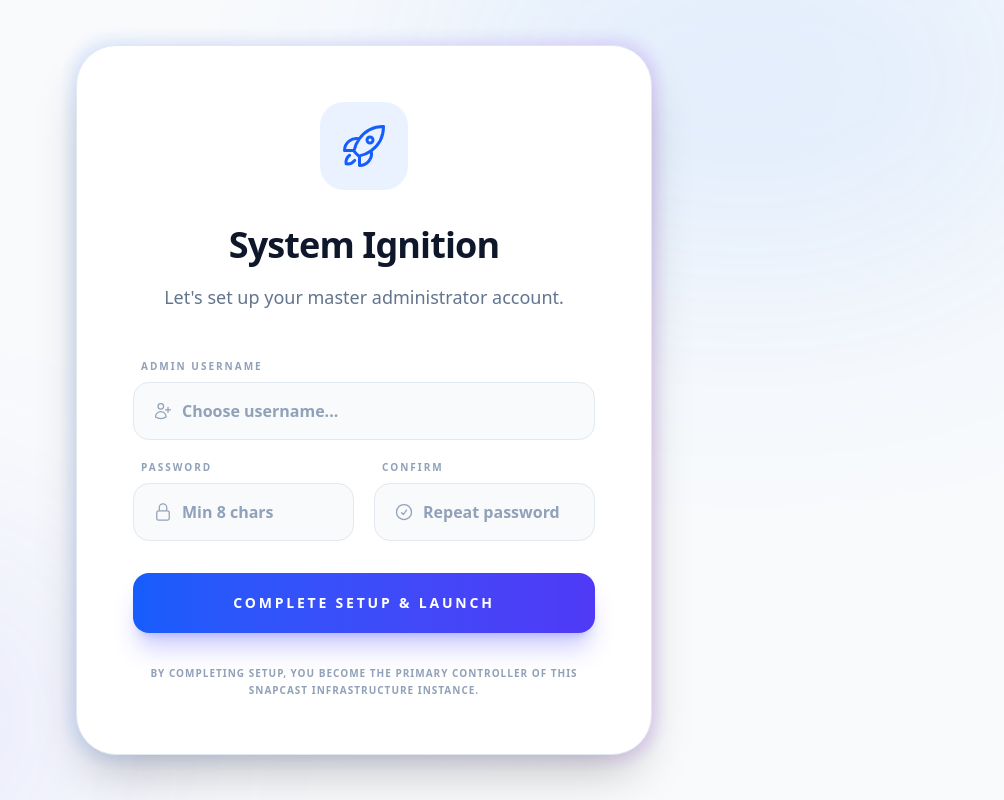
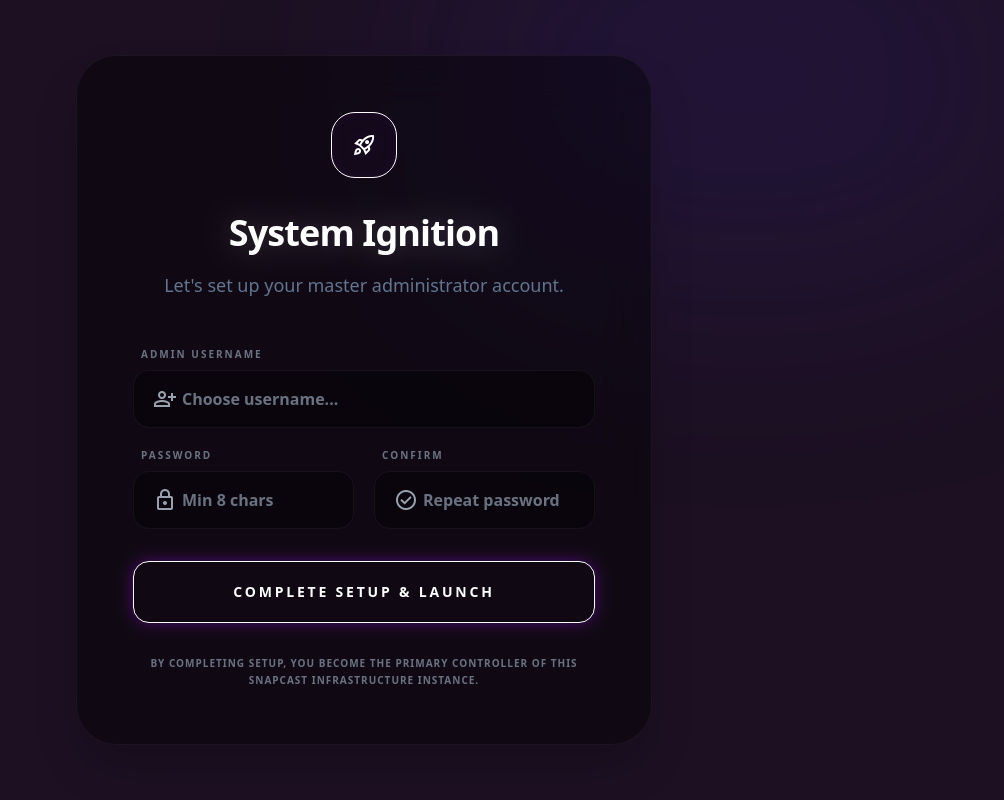
Before and after one commit to NaturalDevCR/Snapcast-Manager, a Vue app in the folder client/: page /setup in a window 1280 px wide. Shown: the whole page, without its empty margins (276-1280 px from the left). Built offline with nearby package versions, Linux system fonts and the light colour scheme; the HTML template or start-up script is replaced by a standard one.

Commit message:
feat(ui): redesign Logs, Login and Setup views to match Stitch

```diff
--- a/client/src/views/Login.vue
+++ b/client/src/views/Login.vue
@@ -3,7 +3,6 @@
 import { useAuthStore } from '../stores/auth';
 import { useUIStore } from '../stores/ui';
 import { useRouter } from 'vue-router';
-import { LockClosedIcon, UserIcon, ArrowRightIcon } from '@heroicons/vue/24/outline';
 
 const username = ref('');
 const password = ref('');
@@ -27,53 +26,53 @@
 </script>
 
 <template>
-  <div class="min-h-screen bg-slate-50 dark:bg-[#0f172a] flex items-center justify-center p-6 transition-colors duration-500">
+  <div class="min-h-screen bg-brand-bg flex items-center justify-center p-6 transition-colors duration-500">
     <!-- Background Accents -->
     <div class="fixed inset-0 overflow-hidden pointer-events-none">
-        <div class="absolute -top-[10%] -left-[10%] w-[40%] h-[40%] bg-indigo-500/10 blur-[120px] rounded-full"></div>
-        <div class="absolute -bottom-[10%] -right-[10%] w-[40%] h-[40%] bg-purple-500/10 blur-[120px] rounded-full"></div>
+        <div class="absolute -top-[10%] -left-[10%] w-[40%] h-[40%] bg-brand-primary/10 blur-[120px] rounded-full"></div>
+        <div class="absolute -bottom-[10%] -right-[10%] w-[40%] h-[40%] bg-indigo-500/10 blur-[120px] rounded-full"></div>
     </div>
 
     <div class="max-w-md w-full relative group">
       <!-- Glow Effect -->
-      <div class="absolute -inset-1 bg-gradient-to-r from-indigo-500 to-purple-600 rounded-[2.5rem] blur opacity-20 group-hover:opacity-30 transition duration-1000"></div>
+      <div class="absolute -inset-1 bg-brand-primary/20 rounded-[2.5rem] blur opacity-20 group-hover:opacity-40 transition duration-1000"></div>
 
-      <div class="relative bg-white dark:bg-slate-900 shadow-2xl rounded-[2rem] p-8 md:p-12 border border-slate-200 dark:border-slate-800 animate-in fade-in zoom-in duration-700">
+      <div class="relative bg-black/40 shadow-2xl rounded-[2rem] p-8 md:p-12 border border-white/5 backdrop-blur-xl animate-in fade-in zoom-in duration-700">
         <div class="text-center mb-10">
-           <div class="inline-flex items-center justify-center p-4 bg-indigo-500/10 rounded-2xl mb-6">
-              <LockClosedIcon class="h-10 w-10 text-indigo-600 dark:text-indigo-400" />
+           <div class="inline-flex items-center justify-center p-4 bg-brand-primary/10 rounded-2xl mb-6 shadow-inner border border-brand-primary/20">
+              <span class="material-symbols-outlined text-brand-primary text-4xl drop-shadow-[0_0_15px_rgba(166,13,242,0.4)]">lock</span>
            </div>
-           <h2 class="text-3xl font-black text-slate-900 dark:text-white tracking-tight leading-tight">
+           <h2 class="text-3xl font-black text-white tracking-tight leading-tight drop-shadow-[0_0_15px_rgba(255,255,255,0.2)]">
             Snapcast Manager
           </h2>
-          <p class="mt-2 text-slate-500 dark:text-slate-400 font-medium">Please enter your credentials.</p>
+          <p class="mt-2 text-gray-400 font-medium">Please enter your credentials.</p>
         </div>
 
         <form class="space-y-6" @submit.prevent="handleLogin">
           <div class="space-y-4">
             <div class="relative">
               <div class="absolute inset-y-0 left-0 pl-4 flex items-center pointer-events-none">
-                <UserIcon class="h-5 w-5 text-slate-400" />
+                <span class="material-symbols-outlined text-gray-400 text-[1.2rem]">person</span>
               </div>
               <input
                 id="username"
                 type="text"
                 required
                 v-model="username"
-                class="block w-full pl-11 pr-4 py-3.5 bg-slate-50 dark:bg-slate-800/50 border border-slate-200 dark:border-slate-700 rounded-2xl text-slate-900 dark:text-white placeholder-slate-400 focus:ring-2 focus:ring-indigo-500/20 focus:border-indigo-500 outline-none transition-all font-medium"
+                class="block w-full pl-11 pr-4 py-3.5 bg-black/40 border border-white/5 rounded-2xl text-white placeholder-gray-500 focus:ring-2 focus:ring-brand-primary/50 focus:border-brand-primary/50 outline-none transition-all font-medium"
                 placeholder="Username"
               >
             </div>
             <div class="relative">
               <div class="absolute inset-y-0 left-0 pl-4 flex items-center pointer-events-none">
-                <LockClosedIcon class="h-5 w-5 text-slate-400" />
+                <span class="material-symbols-outlined text-gray-400 text-[1.2rem]">key</span>
               </div>
               <input
                 id="password"
                 type="password"
                 required
                 v-model="password"
-                class="block w-full pl-11 pr-4 py-3.5 bg-slate-50 dark:bg-slate-800/50 border border-slate-200 dark:border-slate-700 rounded-2xl text-slate-900 dark:text-white placeholder-slate-400 focus:ring-2 focus:ring-indigo-500/20 focus:border-indigo-500 outline-none transition-all font-medium"
+                class="block w-full pl-11 pr-4 py-3.5 bg-black/40 border border-white/5 rounded-2xl text-white placeholder-gray-500 focus:ring-2 focus:ring-brand-primary/50 focus:border-brand-primary/50 outline-none transition-all font-medium"
                 placeholder="Password"
               >
             </div>
@@ -82,18 +81,19 @@
           <button
             type="submit"
             :disabled="loading"
-            class="group w-full flex items-center justify-center py-4 px-6 bg-indigo-600 hover:bg-indigo-700 text-white rounded-2xl font-black text-sm uppercase tracking-widest shadow-lg shadow-indigo-600/20 transition-all active:scale-[0.98] disabled:opacity-50"
+            class="group w-full flex items-center justify-center py-4 px-6 bg-brand-primary hover:bg-[#8e0bc9] text-white rounded-2xl font-black text-sm uppercase tracking-widest shadow-[0_0_15px_rgba(166,13,242,0.4)] border border-brand-primary/50 hover:shadow-[0_0_25px_rgba(166,13,242,0.6)] transition-all active:scale-[0.98] disabled:opacity-50"
           >
-            <span v-if="loading" class="animate-pulse">Authenticating...</span>
+            <span v-if="loading" class="animate-pulse flex items-center gap-2"><span class="material-symbols-outlined animate-spin text-[1.2rem]">sync</span>Authenticating...</span>
             <div v-else class="flex items-center">
                 <span>Sign In</span>
-                <ArrowRightIcon class="h-4 w-4 ml-2 group-hover:translate-x-1 transition-transform" />
+                <span class="material-symbols-outlined ml-2 group-hover:translate-x-1 transition-transform text-[1.2rem]">login</span>
             </div>
           </button>
         </form>
 
         <div class="mt-10 text-center">
-            <p class="text-[10px] font-bold text-slate-400 uppercase tracking-[0.3em]">
+            <p class="text-[10px] font-bold text-gray-600 uppercase tracking-[0.3em] flex items-center justify-center gap-2">
+                <span class="material-symbols-outlined text-[14px]">terminal</span>
                 &copy; 2026 Snapcast Manager
             </p>
         </div>
--- a/client/src/views/Setup.vue
+++ b/client/src/views/Setup.vue
@@ -4,12 +4,6 @@
 import { fetchApi } from '../utils/api';
 import { useAuthStore } from '../stores/auth';
 import { useUIStore } from '../stores/ui';
-import {
-    RocketLaunchIcon,
-    UserPlusIcon,
-    LockClosedIcon,
-    CheckCircleIcon
-} from '@heroicons/vue/24/outline';
 
 const username = ref('');
 const password = ref('');
@@ -52,23 +46,23 @@
 </script>
 
 <template>
-    <div class="min-h-screen bg-slate-50 dark:bg-[#0f172a] flex items-center justify-center p-6 transition-colors duration-500">
+    <div class="min-h-screen bg-brand-bg flex items-center justify-center p-6 transition-colors duration-500">
         <!-- Background Accents -->
         <div class="fixed inset-0 overflow-hidden pointer-events-none">
-            <div class="absolute -top-[15%] -right-[5%] w-[50%] h-[50%] bg-blue-500/10 blur-[120px] rounded-full"></div>
-            <div class="absolute -bottom-[10%] -left-[10%] w-[40%] h-[40%] bg-indigo-500/10 blur-[120px] rounded-full"></div>
+            <div class="absolute -top-[15%] -right-[5%] w-[50%] h-[50%] bg-indigo-600/10 blur-[120px] rounded-full"></div>
+            <div class="absolute -bottom-[10%] -left-[10%] w-[40%] h-[40%] bg-brand-primary/10 blur-[120px] rounded-full"></div>
         </div>
 
         <div class="max-w-xl w-full relative group">
             <!-- Glow Effect -->
-            <div class="absolute -inset-1 bg-gradient-to-r from-blue-500 via-indigo-500 to-purple-600 rounded-[2.5rem] blur opacity-15 group-hover:opacity-25 transition duration-1000"></div>
+            <div class="absolute -inset-1 bg-brand-primary/20 rounded-[2.5rem] blur opacity-15 group-hover:opacity-30 transition duration-1000"></div>
 
-            <div class="relative bg-white dark:bg-slate-900 shadow-2xl rounded-[2.5rem] p-8 md:p-14 border border-slate-200 dark:border-slate-800 animate-in fade-in zoom-in duration-1000">
+            <div class="relative bg-black/40 shadow-2xl rounded-[2.5rem] p-8 md:p-14 border border-white/5 backdrop-blur-xl animate-in fade-in zoom-in duration-1000">
                 <div class="text-center mb-12">
-                     <div class="inline-flex items-center justify-center p-5 bg-blue-500/10 rounded-3xl mb-8">
-                        <RocketLaunchIcon class="h-12 w-12 text-blue-600 dark:text-blue-400" />
+                     <div class="inline-flex items-center justify-center p-5 bg-brand-primary/10 rounded-3xl mb-8 border border-brand-primary/20 shadow-[inset_0_0_15px_rgba(166,13,242,0.1)]">
+                        <span class="material-symbols-outlined text-[3rem] text-brand-primary drop-shadow-[0_0_15px_rgba(166,13,242,0.4)]">rocket_launch</span>
                      </div>
-                     <h2 class="text-4xl font-black text-slate-900 dark:text-white tracking-tight leading-tight mb-4">
+                     <h2 class="text-4xl font-black text-white tracking-tight leading-tight mb-4 drop-shadow-[0_0_15px_rgba(255,255,255,0.2)]">
                         System Ignition
                     </h2>
                     <p class="text-slate-500 dark:text-slate-400 font-medium text-lg">
@@ -79,16 +73,16 @@
                 <form class="space-y-8" @submit.prevent="handleSetup">
                     <div class="space-y-5">
                         <div class="group/input">
-                            <label class="text-[10px] font-black text-slate-400 uppercase tracking-[0.2em] mb-2 block px-2 group-focus-within/input:text-blue-500 transition-colors">Admin Username</label>
+                            <label class="text-[10px] font-black text-gray-500 uppercase tracking-[0.2em] mb-2 block px-2 group-focus-within/input:text-brand-primary transition-colors">Admin Username</label>
                             <div class="relative">
                                 <div class="absolute inset-y-0 left-0 pl-5 flex items-center pointer-events-none">
-                                    <UserPlusIcon class="h-5 w-5 text-slate-400 group-focus-within/input:text-blue-500 transition-colors" />
+                                    <span class="material-symbols-outlined text-gray-400 group-focus-within/input:text-brand-primary transition-colors text-[1.2rem]">person_add</span>
                                 </div>
                                 <input
                                     v-model="username"
                                     type="text"
                                     required
-                                    class="block w-full pl-12 pr-6 py-4 bg-slate-50 dark:bg-slate-800/50 border border-slate-200 dark:border-slate-700 rounded-2xl text-slate-900 dark:text-white placeholder-slate-400 focus:ring-4 focus:ring-blue-500/10 focus:border-blue-500 outline-none transition-all font-bold"
+                                    class="block w-full pl-12 pr-6 py-4 bg-black/40 border border-white/5 rounded-2xl text-white placeholder-gray-500 focus:ring-2 focus:ring-brand-primary/50 focus:border-brand-primary/50 outline-none transition-all font-bold"
                                     placeholder="Choose username..."
                                 />
                             </div>
@@ -96,31 +90,31 @@
 
                         <div class="grid grid-cols-1 md:grid-cols-2 gap-5">
                             <div class="group/input">
-                                <label class="text-[10px] font-black text-slate-400 uppercase tracking-[0.2em] mb-2 block px-2 group-focus-within/input:text-indigo-500 transition-colors">Password</label>
+                                <label class="text-[10px] font-black text-gray-500 uppercase tracking-[0.2em] mb-2 block px-2 group-focus-within/input:text-brand-primary transition-colors">Password</label>
                                 <div class="relative">
                                     <div class="absolute inset-y-0 left-0 pl-5 flex items-center pointer-events-none">
-                                        <LockClosedIcon class="h-5 w-5 text-slate-400 group-focus-within/input:text-indigo-500 transition-colors" />
+                                        <span class="material-symbols-outlined text-gray-400 group-focus-within/input:text-brand-primary transition-colors text-[1.2rem]">lock</span>
                                     </div>
                                     <input
                                         v-model="password"
                                         type="password"
                                         required
-                                        class="block w-full pl-12 pr-6 py-4 bg-slate-50 dark:bg-slate-800/50 border border-slate-200 dark:border-slate-700 rounded-2xl text-slate-900 dark:text-white placeholder-slate-400 focus:ring-4 focus:ring-indigo-500/10 focus:border-indigo-500 outline-none transition-all font-bold"
+                                        class="block w-full pl-12 pr-6 py-4 bg-black/40 border border-white/5 rounded-2xl text-white placeholder-gray-500 focus:ring-2 focus:ring-brand-primary/50 focus:border-brand-primary/50 outline-none transition-all font-bold"
                                         placeholder="Min 8 chars"
                                     />
                                 </div>
                             </div>
                             <div class="group/input">
-                                <label class="text-[10px] font-black text-slate-400 uppercase tracking-[0.2em] mb-2 block px-2 group-focus-within/input:text-purple-500 transition-colors">Confirm</label>
+                                <label class="text-[10px] font-black text-gray-500 uppercase tracking-[0.2em] mb-2 block px-2 group-focus-within/input:text-brand-primary transition-colors">Confirm</label>
                                 <div class="relative">
                                     <div class="absolute inset-y-0 left-0 pl-5 flex items-center pointer-events-none">
-                                        <CheckCircleIcon class="h-5 w-5 text-slate-400 group-focus-within/input:text-purple-500 transition-colors" />
+                                        <span class="material-symbols-outlined text-gray-400 group-focus-within/input:text-brand-primary transition-colors text-[1.2rem]">check_circle</span>
                                     </div>
                                     <input
                                         v-model="confirmPassword"
                                         type="password"
                                         required
-                                        class="block w-full pl-12 pr-6 py-4 bg-slate-50 dark:bg-slate-800/50 border border-slate-200 dark:border-slate-700 rounded-2xl text-slate-900 dark:text-white placeholder-slate-400 focus:ring-4 focus:ring-purple-500/10 focus:border-purple-500 outline-none transition-all font-bold"
+                                        class="block w-full pl-12 pr-6 py-4 bg-black/40 border border-white/5 rounded-2xl text-white placeholder-gray-500 focus:ring-2 focus:ring-brand-primary/50 focus:border-brand-primary/50 outline-none transition-all font-bold"
                                         placeholder="Repeat password"
                                     />
                                 </div>
@@ -131,16 +125,16 @@
                     <button
                         type="submit"
                         :disabled="loading"
-                        class="w-full flex items-center justify-center py-5 px-8 bg-gradient-to-r from-blue-600 to-indigo-600 hover:from-blue-700 hover:to-indigo-700 text-white rounded-2xl font-black text-sm uppercase tracking-[0.2em] shadow-xl shadow-indigo-500/30 transition-all hover:-translate-y-1 active:scale-[0.98] disabled:opacity-50"
+                        class="w-full flex items-center justify-center py-5 px-8 bg-brand-primary hover:bg-[#8e0bc9] text-white rounded-2xl font-black text-sm uppercase tracking-[0.2em] shadow-[0_0_15px_rgba(166,13,242,0.4)] border border-brand-primary/50 hover:shadow-[0_0_25px_rgba(166,13,242,0.6)] transition-all hover:-translate-y-1 active:scale-[0.98] disabled:opacity-50"
                     >
-                        <span v-if="loading" class="flex items-center">
-                            <ArrowPathIcon class="h-5 w-5 mr-3 animate-spin" />
+                        <span v-if="loading" class="flex items-center gap-2">
+                            <span class="material-symbols-outlined animate-spin text-[1.2rem]">sync</span>
                             Initializing System...
                         </span>
                         <span v-else>Complete Setup & Launch</span>
                     </button>
 
-                    <p class="text-center text-[10px] font-bold text-slate-400 uppercase tracking-widest leading-relaxed px-4">
+                    <p class="text-center text-[10px] font-bold text-gray-500 uppercase tracking-widest leading-relaxed px-4">
                         By completing setup, you become the primary controller of this Snapcast infrastructure instance.
                     </p>
                 </form>
```
Also changed, not shown: client/src/views/Logs.vue (+32 -42 lines).
